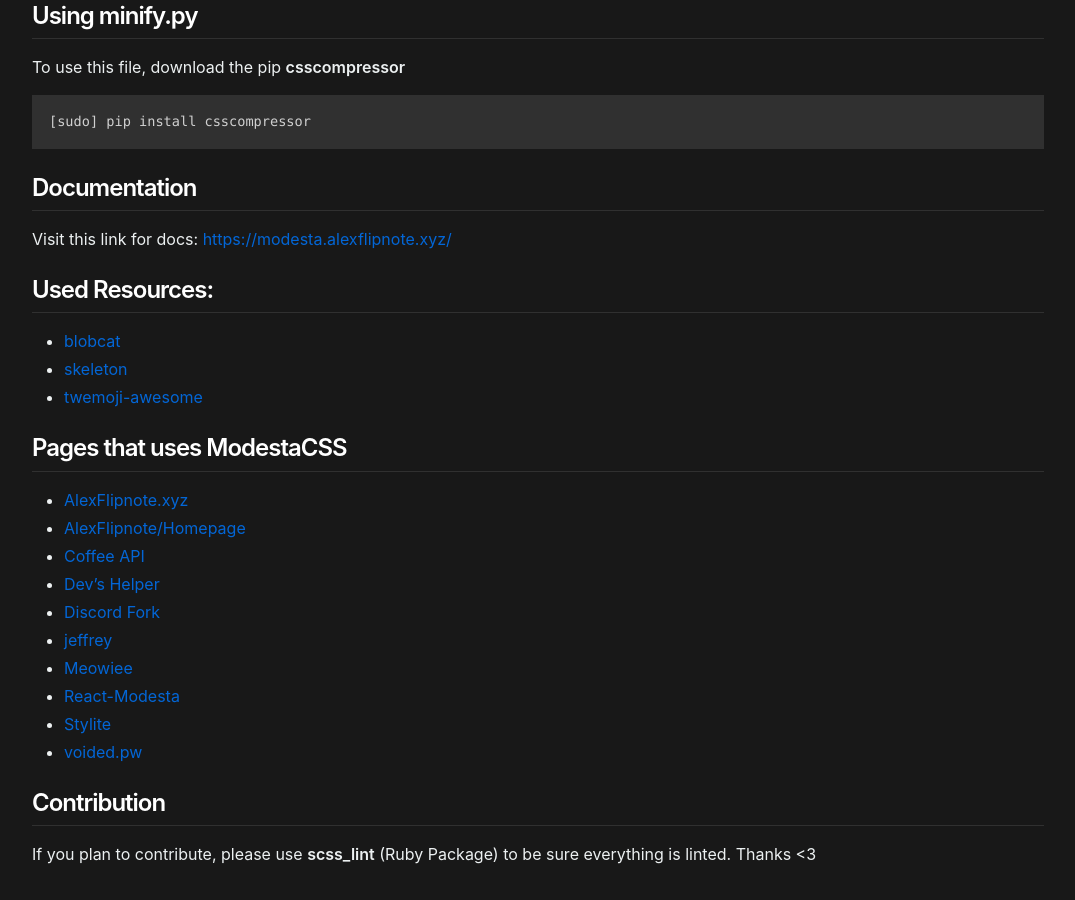
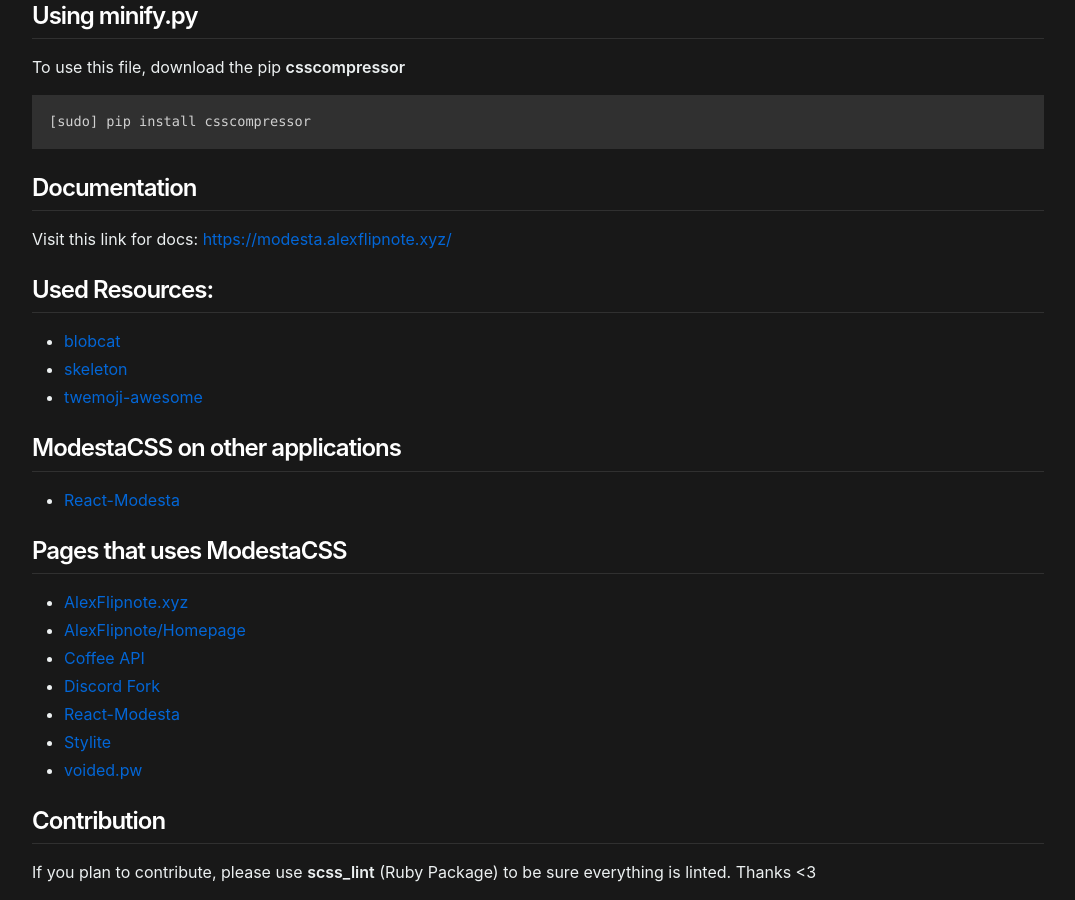
Before and after one commit to AlexFlipnote/Modesta, a Jekyll site: the page built from _pages/docs/0index.md, in a window 1280 px wide and 900 px high, scrolled down 614 px. Shown: the whole window, without its empty margins (102-1177 px from the left). Built offline with Jekyll 4.4.1, drawn with Linux system fonts in a browser that asks for light colours.

```diff
--- a/_pages/docs/0index.md
+++ b/_pages/docs/0index.md
@@ -37,15 +37,15 @@ Visit this link for docs: [https://modesta.alexflipnote.xyz/](https://modesta.al
 - [skeleton](http://getskeleton.com/)
 - [twemoji-awesome](https://github.com/ellekasai/twemoji-awesome)
 
+## ModestaCSS on other applications
+- [React-Modesta](https://modesta.bowser65.xyz/)
+
 ## Pages that uses ModestaCSS
 - [AlexFlipnote.xyz](https://alexflipnote.xyz/)
 - [AlexFlipnote/Homepage](https://alexflipnote.xyz/homepage)
 - [Coffee API](https://coffee.alexflipnote.xyz/)
-- [Dev's Helper](https://devs-helper.ml/)
 - [Discord Fork](https://discordbots.co.uk/)
-- [jeffrey](http://jeffrey.cf/)
-- [Meowiee](https://catcomp.cf)
-- [React-Modesta](https://modesta.bowser65.tk/)
+- [React-Modesta](https://modesta.bowser65.xyz/)
 - [Stylite](https://stylite.me/)
 - [voided.pw](https://voided.pw/)
 
```
Also changed, not shown: README.md (+4 -4 lines).
